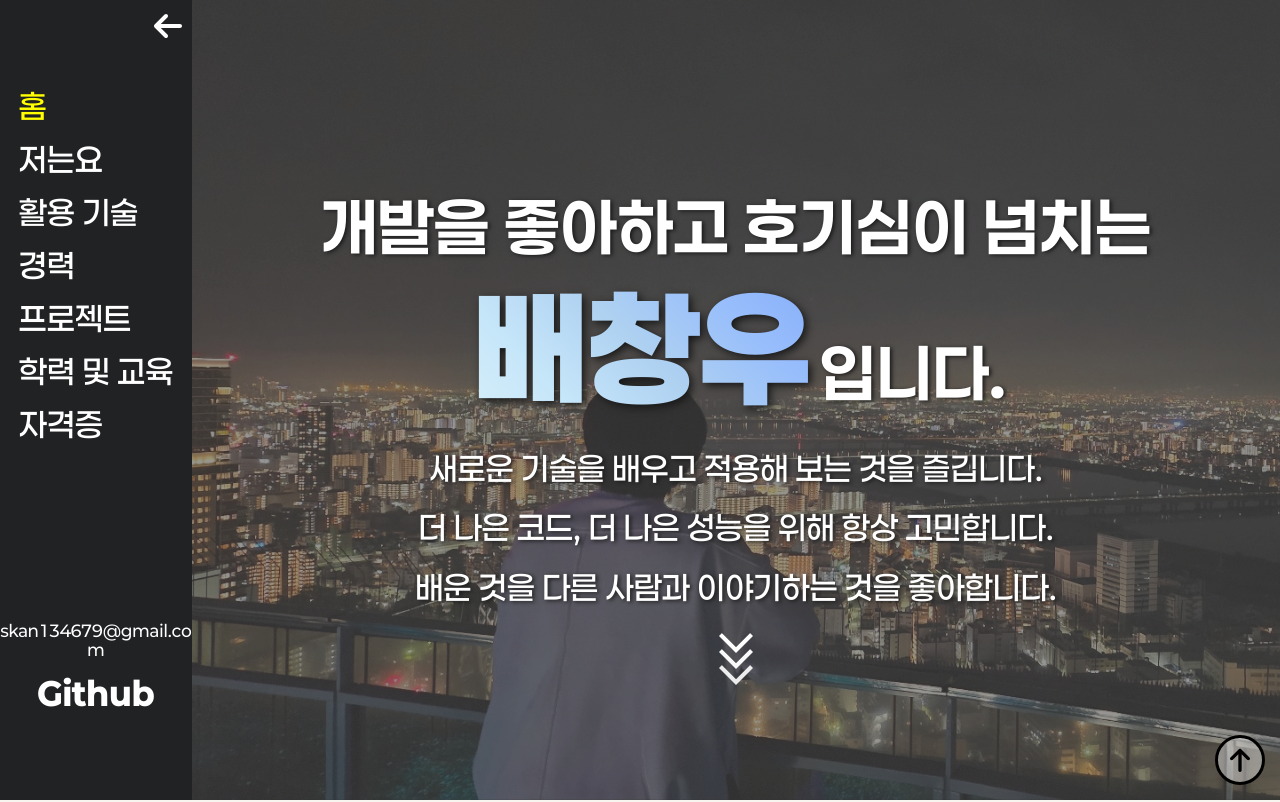
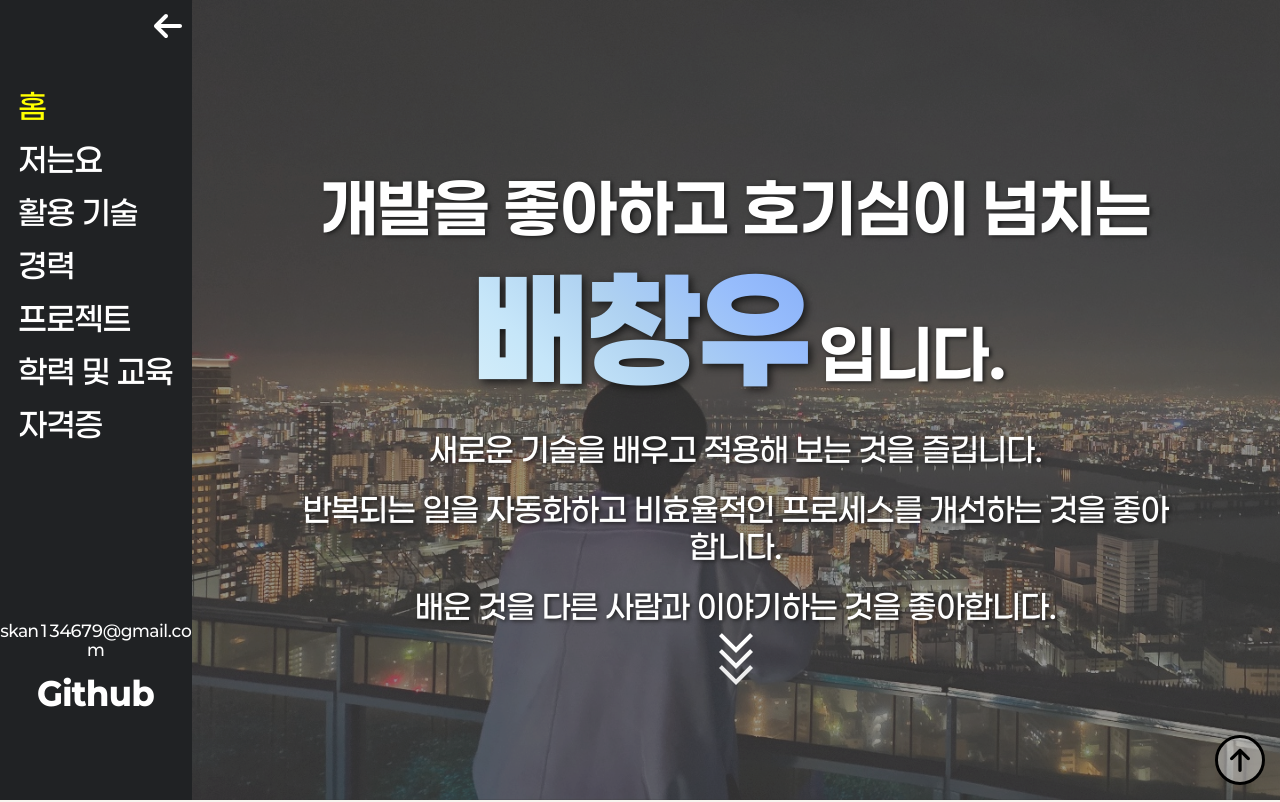
Before and after one commit to san1313/popol, a Next.js app: page / in a window 1280 px wide. Shown: the top 802 px of the page. Built offline with nearby package versions, Linux system fonts and the light colour scheme.

Commit message:
docs(title): 타이틀 문구 수정

```diff
--- a/src/component/content.tsx
+++ b/src/component/content.tsx
@@ -140,7 +140,7 @@ export default function Content(props: {
               <h2>개발을 좋아하고 호기심이 넘치는</h2>
               <span><h1 className={style.gradientTxt}>배창우</h1><h2>입니다.</h2></span>
               <p>새로운 기술을 배우고 적용해 보는 것을 즐깁니다.</p>
-              <p>더 나은 코드, 더 나은 성능을 위해 항상 고민합니다.</p>
+              <p>반복되는 일을 자동화하고 비효율적인 프로세스를 개선하는 것을 좋아합니다.</p>
               <p>배운 것을 다른 사람과 이야기하는 것을 좋아합니다.</p>
               <div className={style.arrow}>
                 <div className={style.scrollArrow}></div>
```
